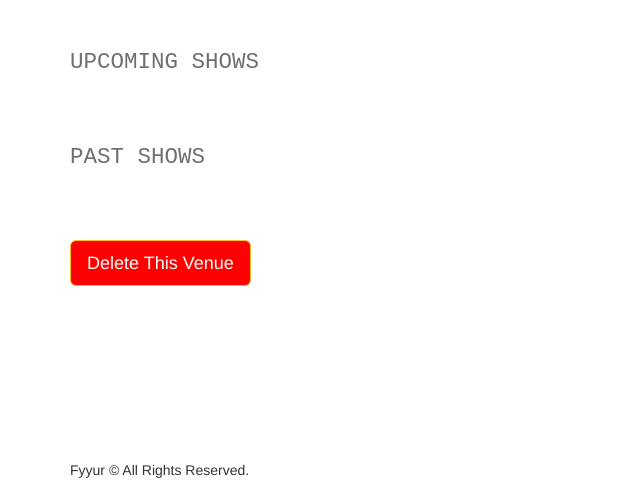
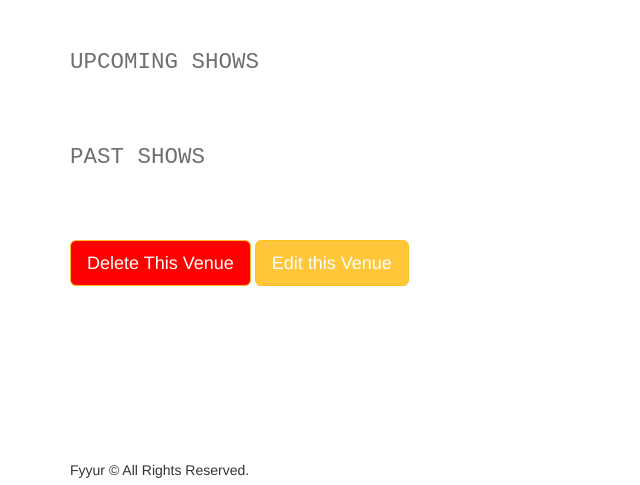
Before and after one commit to nickiapalucci/artist-connections, a Flask app: page /venues/1 in a window 1280 px wide. Shown: the part 285-770 px from the top of the page, without its empty margins (0-640 px from the left). Run offline with Flask 2, Linux system fonts and the light colour scheme; data that the repository does not hold is empty; some libraries are stand-ins or nearby versions.

Commit message:
add edit button

```diff
--- a/app.py
+++ b/app.py
@@ -324,8 +324,6 @@ def edit_venue(venue_id):
 
 @app.route('/venues/<int:venue_id>/edit', methods=['POST'])
 def edit_venue_submission(venue_id):
-  # TODO: take values from the form submitted, and update existing
-  # venue record with ID <venue_id> using the new attributes
   return redirect(url_for('show_venue', venue_id=venue_id))
 
 #  Create Artist
--- a/templates/pages/show_venue.html
+++ b/templates/pages/show_venue.html
@@ -76,7 +76,9 @@
 </section>
 <section>
 	<input class="btn btn-primary btn-lg" style="background-color: red;" type="button" onclick="deletebutton('{{ venue.id }}')" value="Delete This Venue"/>
+	<a href="/venues/{{ venue.id }}/edit"><button class="btn btn-primary btn-lg">Edit this Venue</button></a>
 </section>
+
 <script>
 	function deletebutton(venueid){
 		fetch('/venues/' + venueid, {method:'DELETE'})
```
